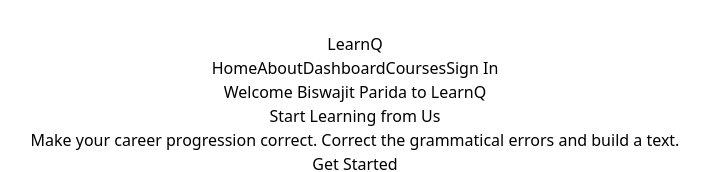
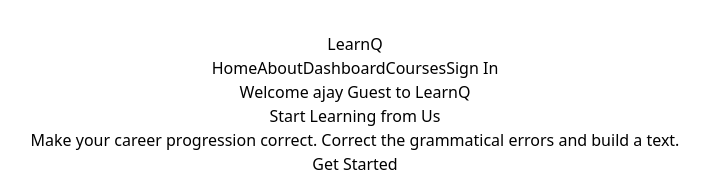
Before and after one commit to paridaq/courses-3.0, a React (Vite) app in the folder frontend/my-app/: page / in a window 1280 px wide. Shown: the top 172 px of the page, without its empty margins (285-995 px from the left). Built offline with nearby package versions, Linux system fonts and the light colour scheme.

Commit message:
add state

```diff
--- a/frontend/my-app/src/auth/SingIn.tsx
+++ b/frontend/my-app/src/auth/SingIn.tsx
@@ -1,5 +1,6 @@
 import axios from 'axios'
 import reacct, { useState } from 'react'
+import { useNavigate } from 'react-router-dom'
 
 const SignIn=()=>{
     const[email,setEmail] = useState<string>('')
@@ -7,6 +8,7 @@
     const[name,setName] = useState<string>('')
     const[address,setAddress] = useState<string>('')
     const[phone,setPhone] = useState<number>()
+    const navigate = useNavigate();
 
 
     const handleSubmit=async(e:React.FormEvent<HTMLFormElement>)=>{
@@ -21,13 +23,18 @@
         },
         body:JSON.stringify(data)
       })
-      console.log(res.status)
+      const result = await res.json();
+
+      // console.log(res.status)
       // const result = await axios.post('http://localhost:8080/api/auth/register',{email,name,password,phone,address})
       // const res = result.data
 
       if(!res.ok){
         throw new Error('http error in registration')
       }
+      console.log(result.newuser.name)
+      navigate('/',{state:{name:result.newuser.name}})
+
 
       console.log(res);
     }catch(error){
--- a/frontend/my-app/src/homepage/Home.tsx
+++ b/frontend/my-app/src/homepage/Home.tsx
@@ -1,14 +1,18 @@
 import React from 'react'
 import Navbar from '../components/Navbar'
 import { useNavigate } from 'react-router-dom'
+import { useLocation } from 'react-router-dom'
 
 const Home = () => {
   const navigate  = useNavigate();
+  const location = useLocation();
+  const name = location.state?.name || 'Guest'
+
 
   return (
     <div>
       <div className="bg-gradient-to-r from-white to-green-100 min-h-screen flex flex-col items-center justify-center pt-16">
-      <p className="text-lg font-medium text-purple-500 mb-4">Welcome Biswajit Parida to LearnQ</p>
+      <p className="text-lg font-medium text-purple-500 mb-4">Welcome ajay {name} to LearnQ</p>
       <h1 className="text-5xl font-bold text-black mb-4">Start Learning from Us</h1>
 
       <p className="text-lg text-center mb-8 text-gray-800">Make your career progression correct. Correct the grammatical errors and build a text.</p>
```
Also changed, not shown: 1 other file (tests, documents, lock files or other folders).
